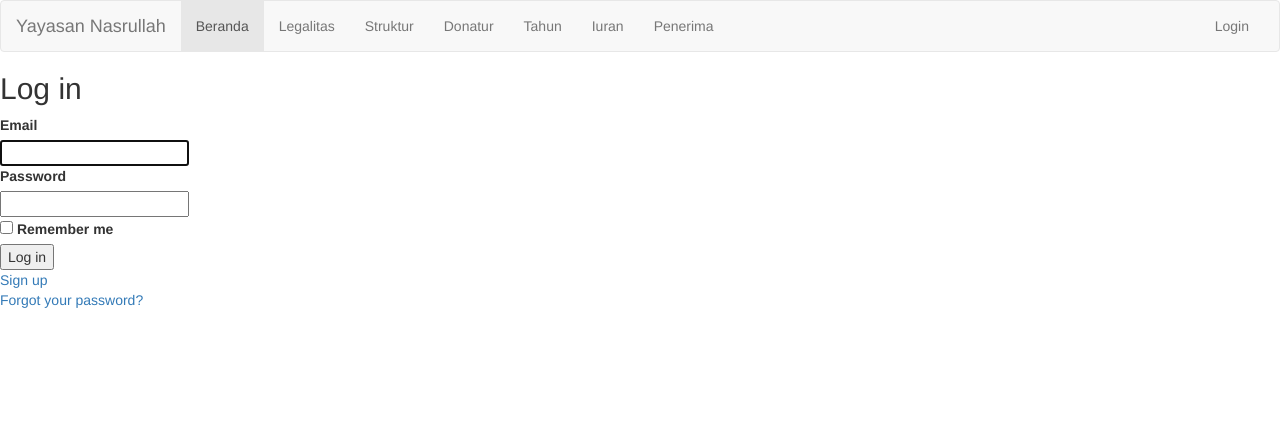
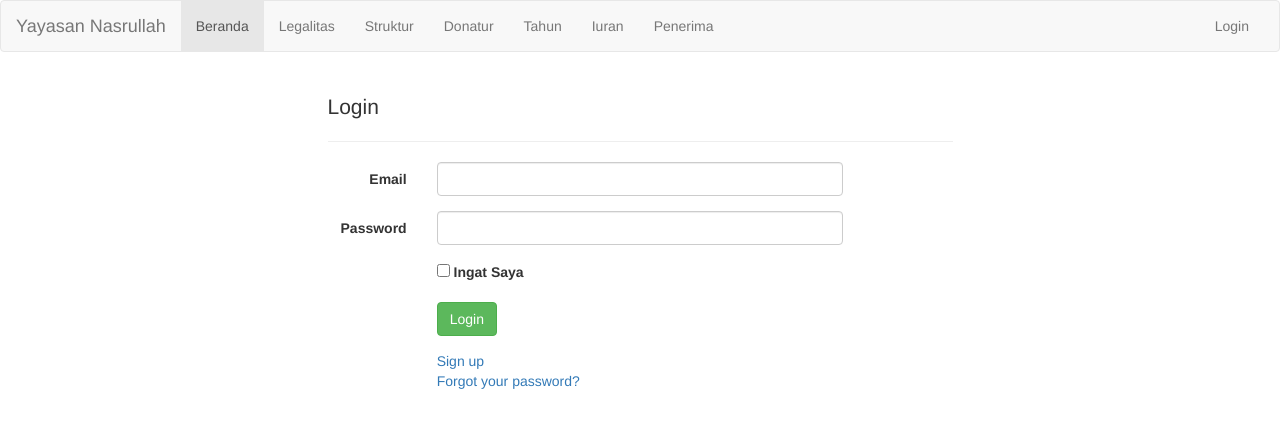
Before and after one commit to malprax/yayasan_yakin, a Rails app: page /users/sign_in in a window 1280 px wide. Shown: the top 428 px of the page. Run offline with Rails 7, Linux system fonts and the light colour scheme; style sheets or scripts are compiled from the project's sources; some libraries are stand-ins or nearby versions.

Commit message:
modify devise sessions and registrations

```diff
--- a/app/views/devise/sessions/new.html.erb
+++ b/app/views/devise/sessions/new.html.erb
@@ -1,26 +1,52 @@
-<h2>Log in</h2>
 
-<%= form_for(resource, as: resource_name, url: session_path(resource_name)) do |f| %>
-  <div class="field">
-    <%= f.label :email %><br />
-    <%= f.email_field :email, autofocus: true %>
+<div class="row">
+  <div class="col-xs-offset-1 col-xs-10 col-sm-offset-3 col-sm-8 col-md-6">
+    <h3 class="lead">Login</h3>
+    <hr>
+  </div>
+  <div class="col-sm-12">
+    <%= form_for(resource, as:resource_name, url: session_path(resource_name), :html => { class:"form-horizontal", role:"form"}) do |f| %>
+        <%= devise_error_messages! %>
+      <div class="form-group">
+        <%= f.label :email, for: "inputText3", class:" col-xs-offset-1 col-xs-2 col-sm-3 col-md-3 control-label weight" %>
+        <div class=" col-xs-8 col-sm-6 col-md-4">
+          <%= f.text_field :email, class: "form-control weight", id:"inputText3" %>
+        </div>
       </div>
 
-  <div class="field">
-    <%= f.label :password %><br />
-    <%= f.password_field :password, autocomplete: "off" %>
+
+      <div class="form-group">
+        <%= f.label :password, for: "inputText3", class:"col-xs-offset-1 col-xs-2 col-sm-3 col-md-3 col-md-3 control-label weight "   %>
+        <div class="col-xs-8 col-sm-6 col-md-4">
+          <%= f.password_field :password, autocomplete: 'off', class: "form-control weight", id:"inputPassword3"%>
+        </div>
       </div>
 
-  <% if devise_mapping.rememberable? -%>
-    <div class="field">
-      <%= f.check_box :remember_me %>
-      <%= f.label :remember_me %>
+      <%if devise_mapping.rememberable? -%>
+        <div class="form-group">
+          <div class="col-xs-offset-3 col-sm-offset-4 col-sm-3 col-md-3">
+            <%= f.check_box :remember_me, class: " control-label weight "%>
+            <%= f.label :remember_me, "Ingat Saya", class:"form-control-weight" %>
           </div>
-  <% end -%>
+        </div>
+      <%end %>
 
-  <div class="actions">
-    <%= f.submit "Log in" %>
+
+
+      <div class="form-group">
+        <div class="col-xs-offset-3 col-sm-offset-4 col-sm-3 col-md-3">
+          <%= f.submit "Login", class: "btn btn-success" %>
         </div>
+      </div>
+
+      <div class="form-group">
+        <div class="col-xs-offset-3 col-sm-offset-4 col-sm-3 col-md-3 ">
+          <%= render "devise/shared/links" %>
+        </div>
+      </div>
+
+
     <% end %>
+  </div>
 
-<%= render "devise/shared/links" %>
+</div>
```
Also changed, not shown: app/views/devise/registrations/edit.html.erb (+61 -26 lines). Lines whose indentation alone changed are shown as unchanged.
